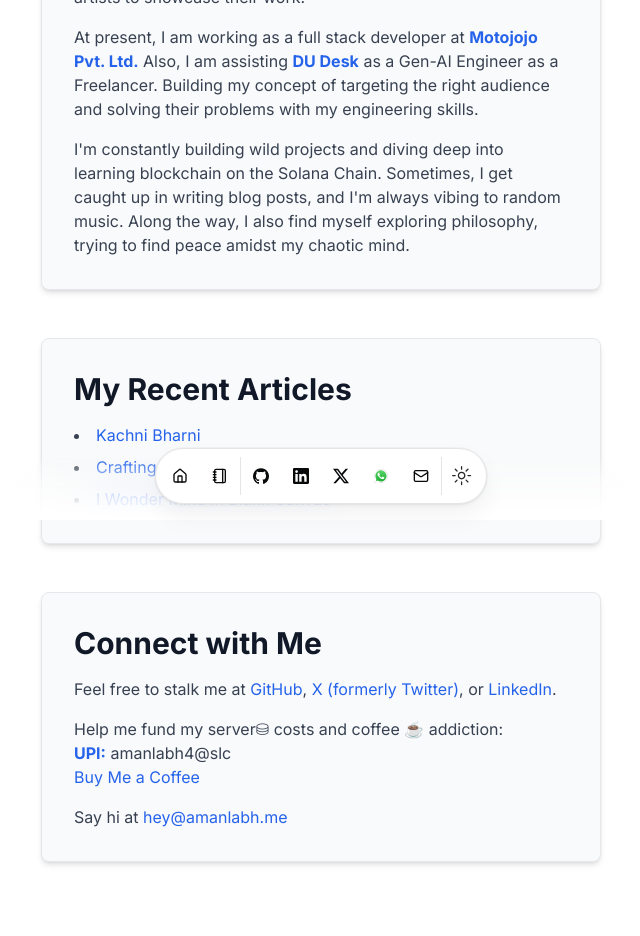
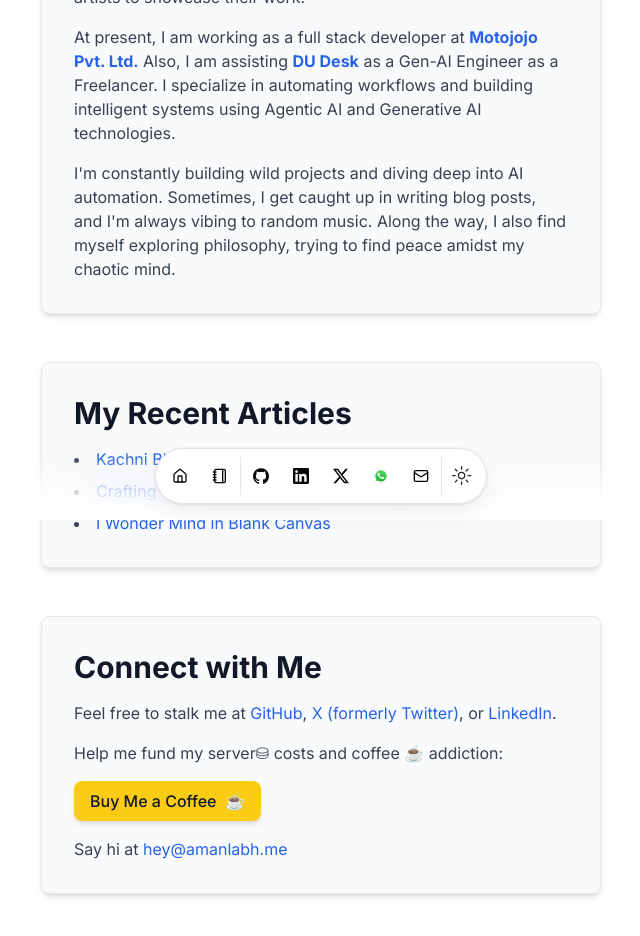
Before and after one commit to Amanlabh/portfoliomain, a Next.js app: page / in a window 1280 px wide. Shown: the part 280-1216 px from the top of the page, without its empty margins (319-959 px from the left). Built offline with nearby package versions, Linux system fonts and the light colour scheme.

Commit message:
Update page.tsx

```diff
--- a/src/app/page.tsx
+++ b/src/app/page.tsx
@@ -13,10 +13,10 @@
             I&apos;m a self-taught full stack developer; CS student, open-source enthusiast. I am currently building <strong className="text-blue-600">Kachni Bharni</strong>, a platform for artists to showcase their work.
           </p>
           <p className="text-sm sm:text-base text-gray-700 mb-4 text-center sm:text-left">
-            At present, I am working as a full stack developer at <strong className="text-blue-600">Motojojo Pvt. Ltd.</strong> Also, I am assisting <strong className="text-blue-600">DU Desk</strong> as a Gen-AI Engineer as a Freelancer. Building my concept of targeting the right audience and solving their problems with my engineering skills.
+            At present, I am working as a full stack developer at <strong className="text-blue-600">Motojojo Pvt. Ltd.</strong> Also, I am assisting <strong className="text-blue-600">DU Desk</strong> as a Gen-AI Engineer as a Freelancer. I specialize in automating workflows and building intelligent systems using Agentic AI and Generative AI technologies.
           </p>
           <p className="text-sm sm:text-base text-gray-700 text-center sm:text-left">
-            I&apos;m constantly building wild projects and diving deep into learning blockchain on the Solana Chain. Sometimes, I get caught up in writing blog posts, and I&apos;m always vibing to random music. Along the way, I also find myself exploring philosophy, trying to find peace amidst my chaotic mind.
+            I&apos;m constantly building wild projects and diving deep into AI automation. Sometimes, I get caught up in writing blog posts, and I&apos;m always vibing to random music. Along the way, I also find myself exploring philosophy, trying to find peace amidst my chaotic mind.
           </p>
         </div>
 
@@ -54,15 +54,19 @@
           </p>
           <p className="text-sm sm:text-base text-gray-700 mb-4 text-center sm:text-left">
             Help me fund my server⛁ costs and coffee ☕ addiction:
-            <br />
-
-            <strong className="text-blue-600">UPI:</strong> amanlabh4@slc
-            <br />
-            <a href="https://buymeacoffee.com/amanlabh4x" target="_blank" rel="noopener noreferrer" className="text-blue-600 hover:text-blue-500 hover:underline">
-              Buy Me a Coffee
+          </p>
+          <div className="flex justify-center sm:justify-start">
+            <a
+              href="https://buymeacoffee.com/amanlabh4x"
+              target="_blank"
+              rel="noopener noreferrer"
+              className="bg-yellow-400 hover:bg-yellow-500 text-gray-900 font-medium py-2 px-4 rounded-lg shadow-md hover:shadow-lg transition-all duration-300 flex items-center gap-2"
+            >
+              <span>Buy Me a Coffee</span>
+              <span>☕</span>
             </a>
-          </p>
-          <p className="text-sm sm:text-base text-gray-700 text-center sm:text-left">
+          </div>
+          <p className="text-sm sm:text-base text-gray-700 mt-4 text-center sm:text-left">
             Say hi at <a href="mailto:hey@amanlabh.me" className="text-blue-600 hover:text-blue-500 hover:underline">hey@amanlabh.me</a>
           </p>
         </div>
```
